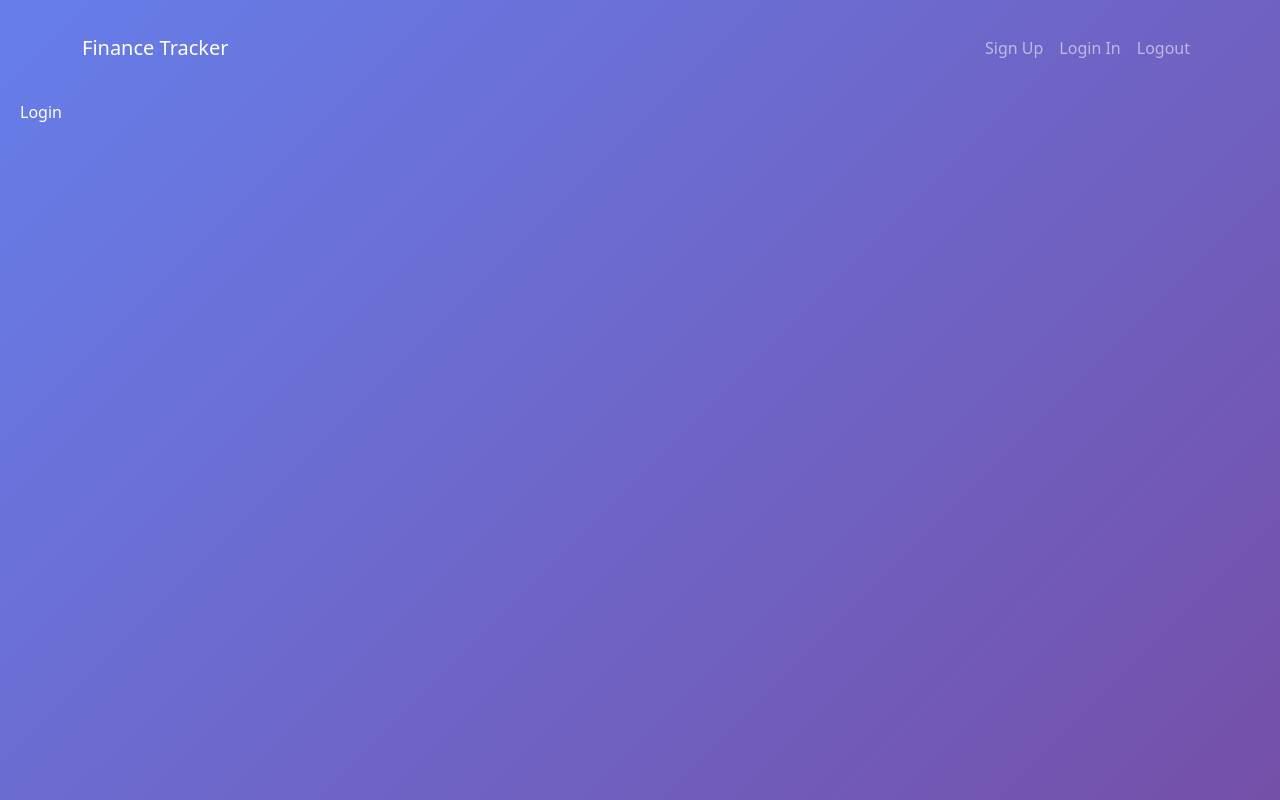
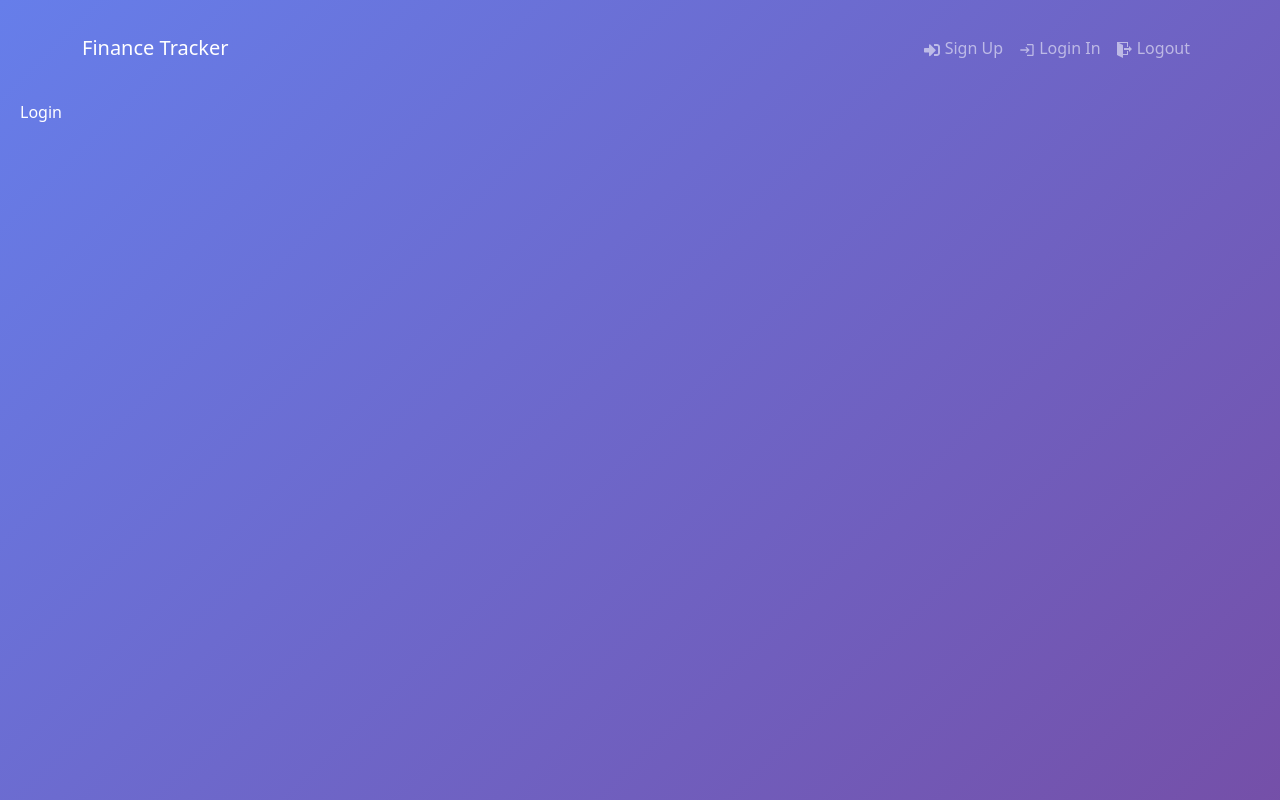
Before and after one commit to SudanBasnet/FT-Client, a React (Vite) app: page / in a window 1280 px wide. Shown: the top 800 px of the page. Built offline with nearby package versions, Linux system fonts and the light colour scheme.

Commit message:
Integrating React-Icons

```diff
--- a/package.json
+++ b/package.json
@@ -15,6 +15,7 @@
     "react": "^19.2.6",
     "react-bootstrap": "^2.10.10",
     "react-dom": "^19.2.6",
+    "react-icons": "^5.6.0",
     "react-router-dom": "^7.15.1",
     "react-toastify": "^11.1.0"
   },
--- a/src/components/FinancialTips.jsx
+++ b/src/components/FinancialTips.jsx
@@ -1,4 +1,6 @@
 import { useEffect, useState } from "react";
+import { GiCoins } from "react-icons/gi";
+import { FaDollarSign } from "react-icons/fa";
 
 const financialTips = [
   {
@@ -76,6 +78,14 @@ export const FinancialTips = () => {
       className="d-flex flex-column justify-content-center"
       style={{ height: "100%" }}
     >
+      <div>
+        <GiCoins className="text-warning" style={{ fontSize: "10rem" }} />
+        <div className="">
+          <FaDollarSign className="text-warning" />
+          Watch your money Grow
+          <FaDollarSign className="text-warning" />
+        </div>
+      </div>
       <h3>{tip}</h3>
       <div className="fw-bolder">"{quote}"</div>
       <p> - {author}</p>
--- a/src/components/layouts/Header.jsx
+++ b/src/components/layouts/Header.jsx
@@ -1,8 +1,11 @@
 import Container from "react-bootstrap/Container";
 import Nav from "react-bootstrap/Nav";
 import Navbar from "react-bootstrap/Navbar";
-import NavDropdown from "react-bootstrap/NavDropdown";
 import { Link } from "react-router-dom";
+import { ImExit } from "react-icons/im";
+import { FaSignInAlt } from "react-icons/fa";
+import { MdLogin } from "react-icons/md";
+import { GiCoins } from "react-icons/gi";
 
 export const Header = () => {
   return (
@@ -13,13 +16,15 @@ export const Header = () => {
         <Navbar.Collapse id="basic-navbar-nav">
           <Nav className="ms-auto">
             <Link className="nav-link" to="/signup">
+              <FaSignInAlt /> {""}
               Sign Up
             </Link>
             <Link className="nav-link" to="/">
+              <MdLogin /> {""}
               Login In
             </Link>
             <Link className="nav-link" to="/">
-              Logout
+              <ImExit /> Logout
             </Link>
           </Nav>
         </Navbar.Collapse>
```
Also changed, not shown: 1 other file (tests, documents, lock files or other folders).
